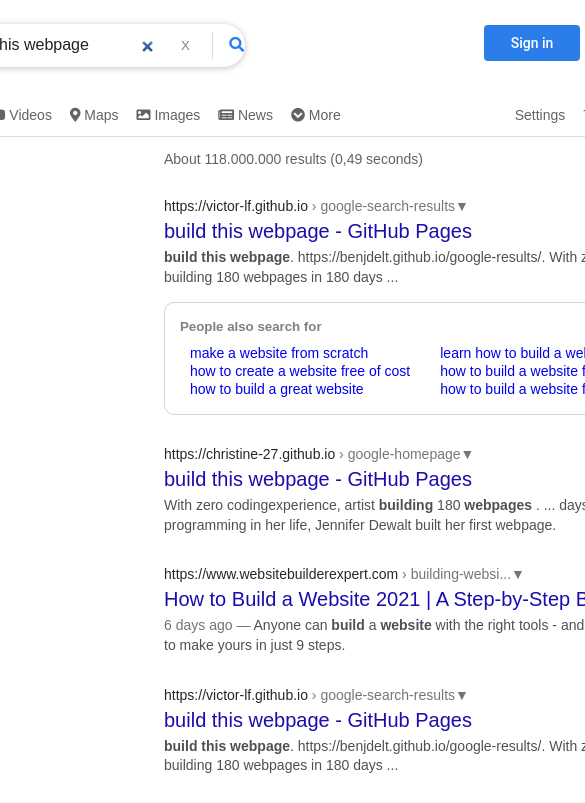
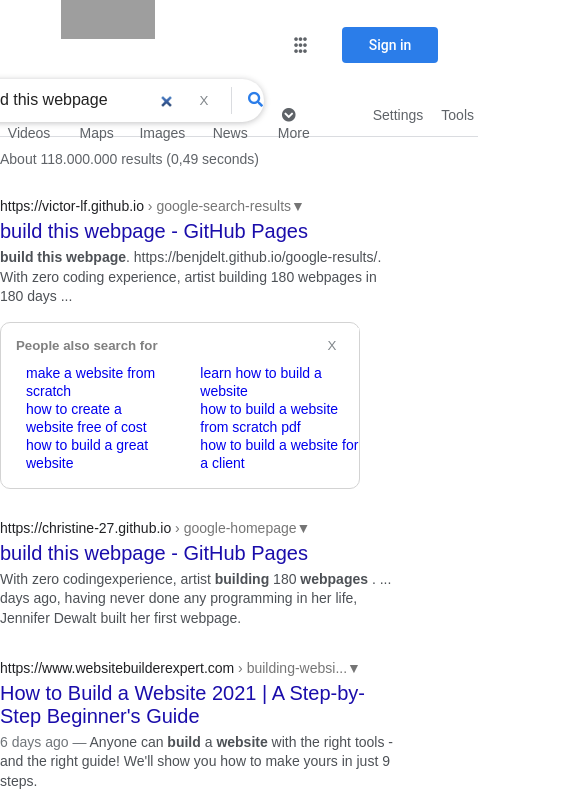
Before and after one commit to paposeco/miniprojects_googlesearchresults, a plain HTML site: page index.html in a window 390 px wide. Shown: the top 803 px of the page, 585 px wide, since content can reach past the window. Drawn offline with Linux system fonts and the light colour scheme; grey boxes are pictures that could not be loaded.

Commit message:
fixed a few issues for browser compatibility

```diff
--- a/index.html
+++ b/index.html
@@ -2,7 +2,7 @@
 <html>
   <head>
     <meta charset="utf-8" />
-    <meta name="viewport" content="width=device-width,initial-scale=1" />
+    <!-- <meta name="viewport" content="width=device-width,initial-scale=1" />  doesn't scale on the original one either-->
     <title>Google</title>
     <link rel="stylesheet" href="styles/style.css" />
     <link
@@ -44,7 +44,12 @@
               </form>
             </div>
             <div class="rightheader">
-              <a href="#" class="moreoptions"> </a>
+              <a href="#" class="moreoptions"
+                ><span class="dots">
+                  <i class="fas fa-ellipsis-h dotscloser"></i>
+                  <i class="fas fa-ellipsis-h dotscloser"></i>
+                  <i class="fas fa-ellipsis-h dotscloser"></i></span
+              ></a>
               <button type="button" id="signin">Sign in</button>
             </div>
           </div>
--- a/styles/style.css
+++ b/styles/style.css
@@ -75,6 +75,7 @@
 .rightheader {
   display: flex;
   flex-direction: row;
+  align-items: center;
   gap: 20px;
 }
 
@@ -128,16 +129,6 @@
   -webkit-text-fill-color: transparent;
 }
 
-svg.sixdots {
-  width: 25px;
-  margin: 7px;
-  /*padding-top: 8px;
-  paddding-left: 5px;*/
-}
-svg.sixdots > path {
-  fill: #5f6368;
-}
-
 button#signin {
   width: 96px;
   background-color: #2b7de9;
@@ -168,6 +159,7 @@
   width: 40px;
   outline: none;
   align-content: center;
+  text-decoration: none;
 }
 .moreoptions:hover {
   background-color: rgba(60, 64, 67, 0.08);
@@ -175,6 +167,25 @@
   height: 40px;
   width: 40px;
   outline: none;
+}
+
+.moreoptions:hover {
+  text-decoration: none;
+}
+
+.dots {
+  display: flex;
+  flex-direction: column;
+  gap: 0;
+  padding: 0;
+  color: #5f6368;
+  width: 25px;
+  margin: 11px 12px 11px 12px;
+}
+
+.dotscloser {
+  margin-top: -3px;
+  margin-bottom: -4px;
 }
 
 .searchbox {
@@ -395,7 +406,7 @@
   margin-bottom: 0px;
 }
 .resultlink a {
-  color: rgba(0, 0, 0, 0.85);
+  color: #202124;
   text-decoration: none;
   font-size: 14px;
 }
@@ -702,8 +713,13 @@
   .inputsearch {
     width: 70%;
   }
+  .nav {
+    width: 100%;
+    padding-left: 0;
+  }
   #info {
     justify-content: space-around;
+    margin-left: 0;
   }
   #infoleft {
     flex-direction: column;
@@ -720,8 +736,26 @@
   #logo > img {
     height: 70px;
   }
+  .leftheader {
+    flex-direction: column;
+  }
+  #feedback {
+    left: 70%;
+  }
+  .anotherone {
+    max-height: 300px;
+  }
+
   body,
   html {
-    min-width: 100vw;
+    max-width: 100vw;
+  }
+  main {
+    width: 100%;
+    margin-left: 0;
+  }
+
+  .firstp {
+    margin-left: 0;
   }
 }
```
